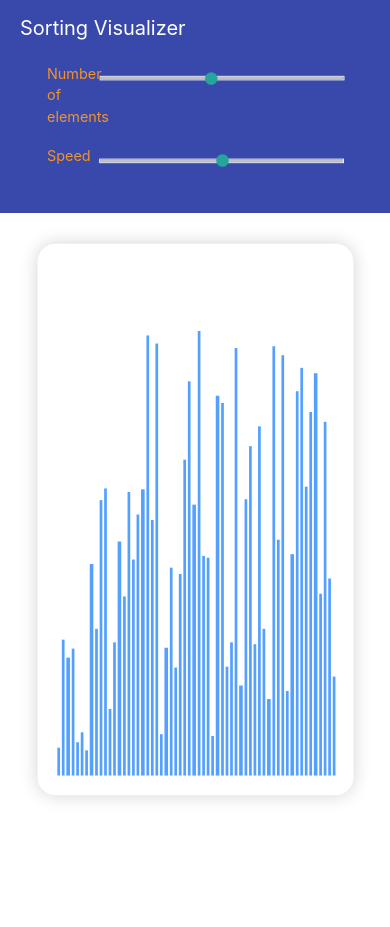
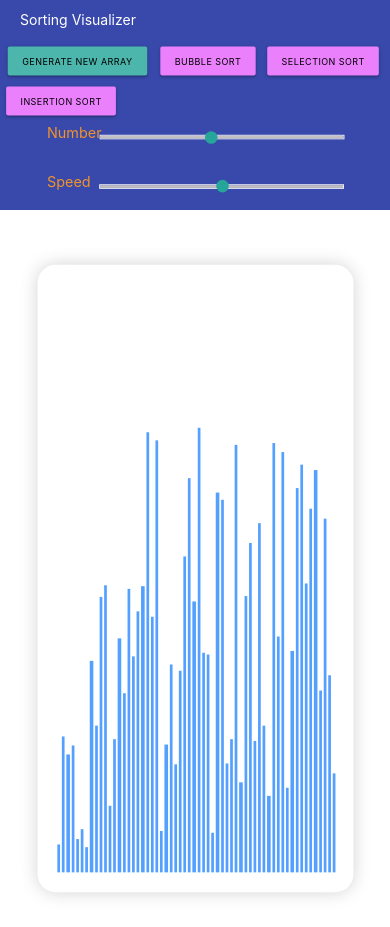
Before and after one commit to AshwinkumarPillai/Sorting_Visualizer, a React (Create React App) app: page / in a window 390 px wide. Before the commit the page ends 844 px from the top, so only its background shows below. Built offline with nearby package versions, Linux system fonts and the light colour scheme.

Commit message:
Buttons now visible on mobile devices

```diff
--- a/package.json
+++ b/package.json
@@ -1,6 +1,6 @@
 {
   "name": "sorting-visualizer",
-  "version": "1.0.0",
+  "version": "1.1.0",
   "private": true,
   "dependencies": {
     "@testing-library/jest-dom": "^5.16.1",
--- a/src/components/Visualizer.js
+++ b/src/components/Visualizer.js
@@ -184,7 +184,7 @@ class Visualizer extends Component {
         <nav className="indigo darken-1 navbar">
           <div className="nav-wrapper">
             <span className="nav_heading">Sorting Visualizer</span>
-            <ul className="right hide-on-med-and-down">
+            <ul className="right nav_btn_container">
               <li>
                 <button
                   className="nav_btn btn btn-small black-text text-darken-2 teal lighten-2"
@@ -228,7 +228,7 @@ class Visualizer extends Component {
           <div className="container controls_container_inner">
             <div className="row">
               <div className="col s2">
-                <label className="controls_label">Number of elements</label>
+                <label className="controls_label">Number</label>
               </div>
               <div className="col s10">
                 <input
--- a/src/css/visualizer.css
+++ b/src/css/visualizer.css
@@ -30,6 +30,10 @@
   font-size: 20px;
   margin-left: 20px;
 }
+
+/* .nav_btn_container {
+  border: 1px solid red;
+} */
 
 .nav_btn {
   transform: scale(0.9);
@@ -70,3 +74,34 @@
   padding-top: 0px;
   transition: 0.3s;
 }
+
+@media only screen and (max-width: 1200px) {
+  .arr_bars {
+    height: 80vh;
+  }
+}
+
+@media only screen and (max-width: 700px) {
+  .navbar {
+    line-height: 40px;
+  }
+
+  .nav_heading {
+    font-size: 14px;
+  }
+  .nav_btn {
+    font-size: 10px;
+  }
+
+  .arr_bars {
+    height: 80vh;
+  }
+
+  .controls_container {
+    padding-bottom: 0;
+  }
+
+  /* .nav_btn_container {
+    border: 1px solid red;
+  } */
+}
```
